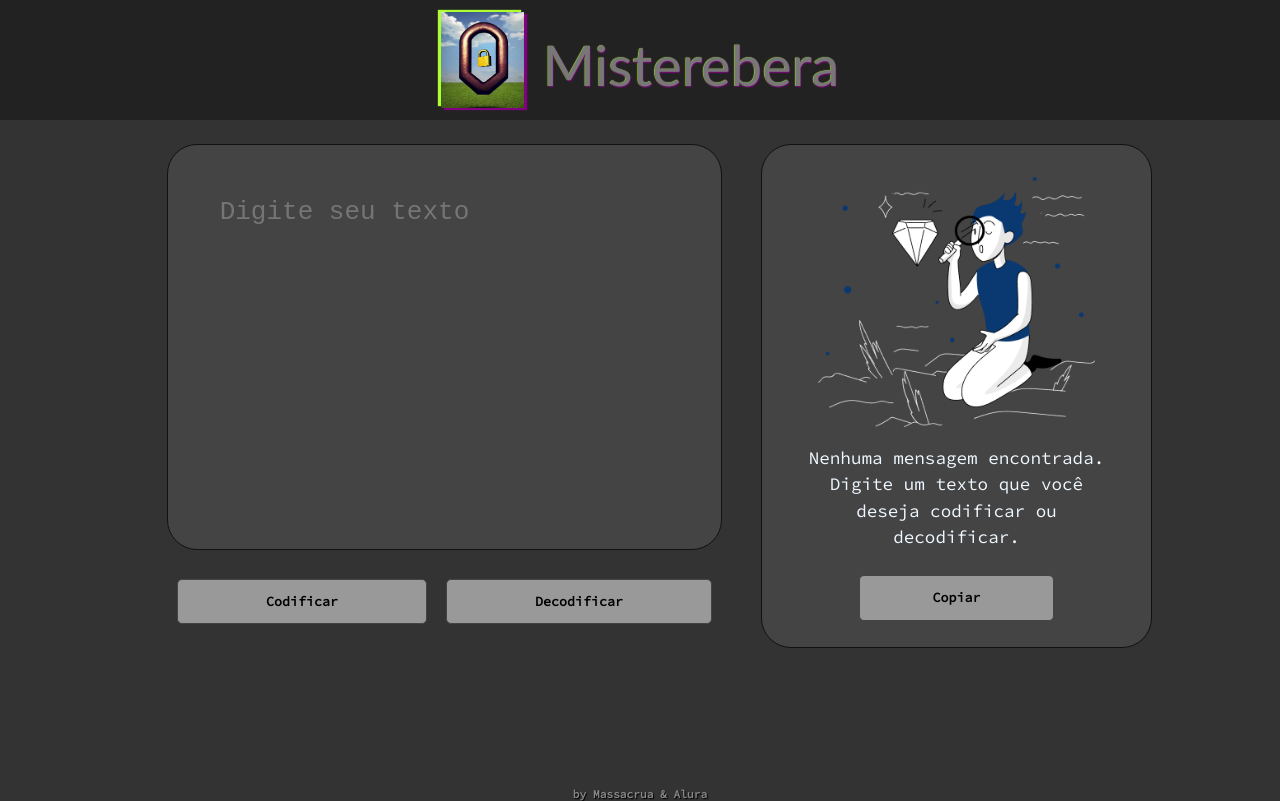
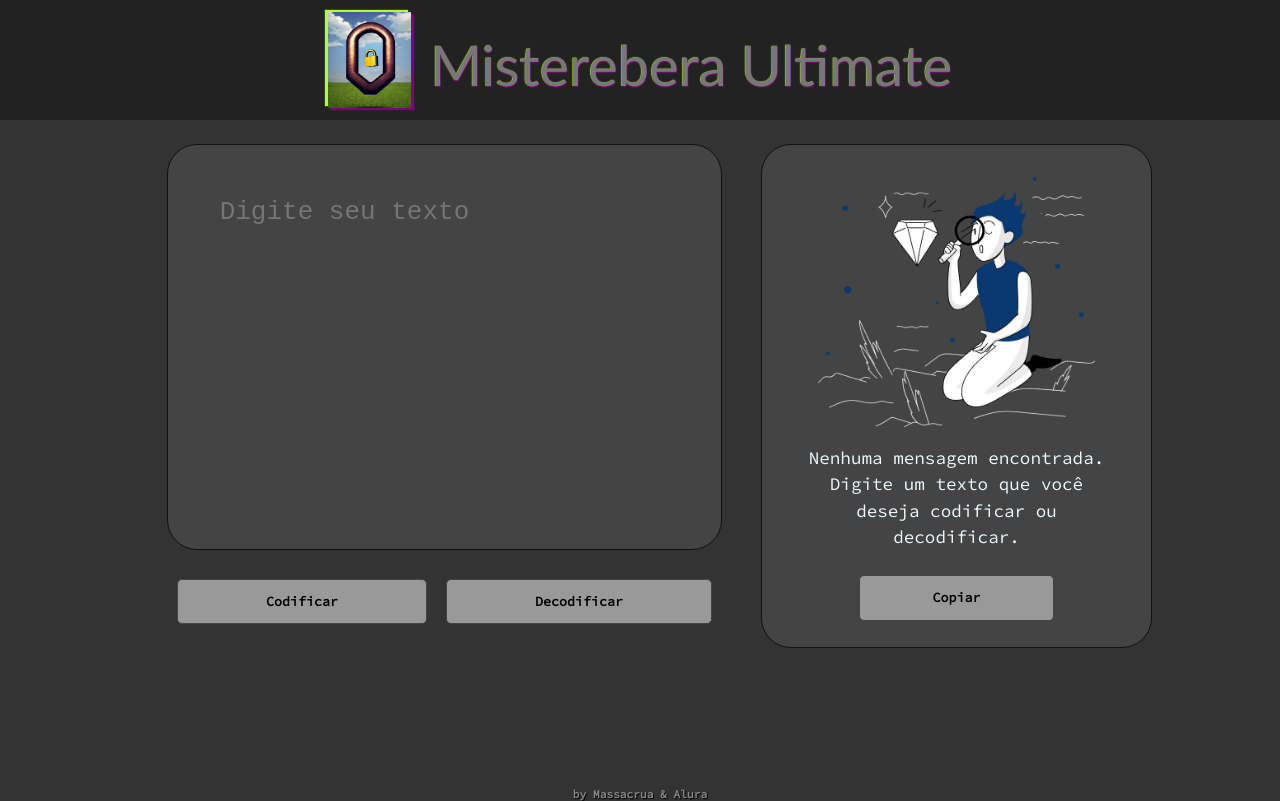
Before and after one commit to Massacrua/Decodificador-OracleOne, a plain HTML site: page index.html in a window 1280 px wide. Drawn offline with Linux system fonts and the light colour scheme.

Commit message:
Misterebera Ultimate

```diff
--- a/index.html
+++ b/index.html
@@ -15,7 +15,7 @@
     <header>
         <div class="logo">
             <img src="logo.jpeg" alt="Logo do site, um cadeado">
-            <h1>Misterebera</h1>
+            <h1>Misterebera Ultimate</h1>
         </div>
     </header>
 
```
